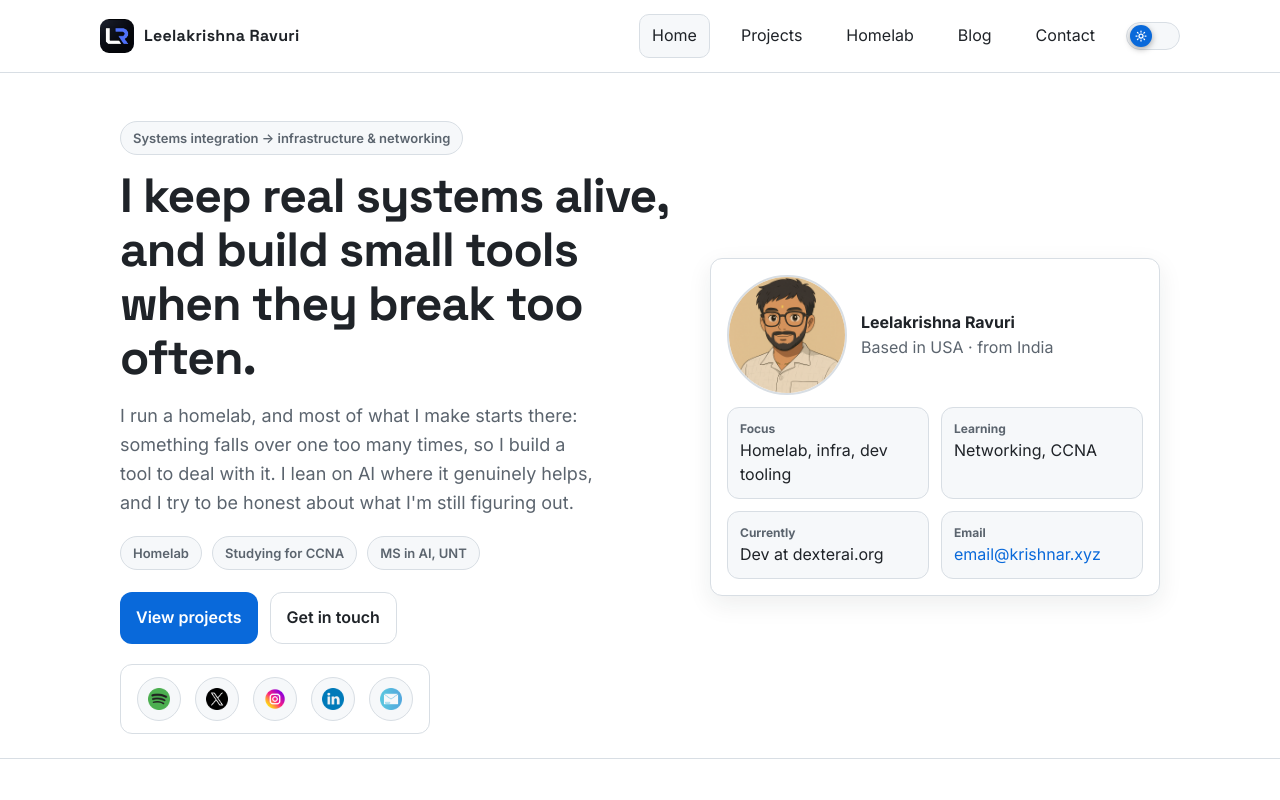
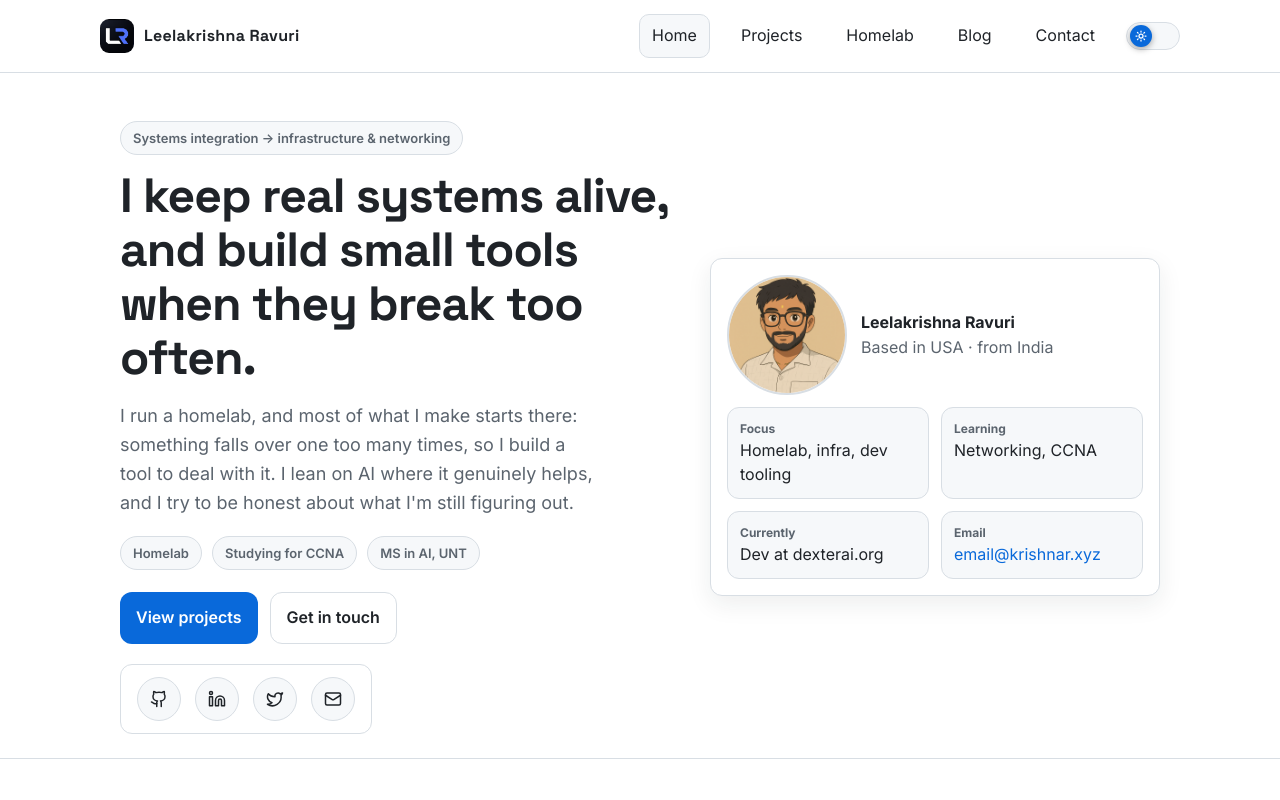
Before and after one commit to LeelaKrishna-R/krishnar.xyz, a Next.js app: page / in a window 1280 px wide. Shown: the top 800 px of the page. Built offline with nearby package versions, Linux system fonts and the light colour scheme; no server answers.

Commit message:
Swap hero socials to GitHub/LinkedIn/X/email as clean line icons
Drop the Spotify and Instagram brand PNGs, add GitHub, and use consistent
monochrome lucide icons instead of colorful brand images.

```diff
--- a/components/SocialBar.jsx
+++ b/components/SocialBar.jsx
@@ -1,30 +1,32 @@
 "use client";
-import Image from "next/image";
+import { Github, Linkedin, Twitter, Mail } from "lucide-react";
 
 const socials = [
-  { name: "Spotify", href: "https://open.spotify.com/user/pz4y1pm74kjnteb9mz0lglgik", icon: "/socials/spotify.png" },
-  { name: "Twitter", href: "https://twitter.com/leelakr90136330", icon: "/socials/twitter.png" },
-  { name: "Instagram", href: "https://www.instagram.com/krishhbyte", icon: "/socials/instagram.png" },
-  { name: "LinkedIn", href: "https://www.linkedin.com/in/leelakrishnaravuri/", icon: "/socials/linkedin.png" },
-  { name: "Email", href: "mailto:email@krishnar.xyz", icon: "/socials/email.png" },
+  { name: "GitHub", href: "https://github.com/LeelaKrishna-R", Icon: Github },
+  { name: "LinkedIn", href: "https://www.linkedin.com/in/leelakrishnaravuri/", Icon: Linkedin },
+  { name: "X", href: "https://twitter.com/leelakr90136330", Icon: Twitter },
+  { name: "Email", href: "mailto:email@krishnar.xyz", Icon: Mail },
 ];
 
 export default function SocialBar() {
   return (
     <div className="social-wrap">
-      {/* Just the icons row */}
       <div className="social-icons">
-        {socials.map((s) => (
+        {socials.map((s) => {
+          const external = s.href.startsWith("http");
+          return (
             <a
               key={s.name}
               href={s.href}
-            target="_blank"
-            rel="noopener noreferrer"
+              target={external ? "_blank" : undefined}
+              rel={external ? "noopener noreferrer" : undefined}
               className="social-icon"
+              aria-label={s.name}
             >
-            <Image src={s.icon} alt={s.name} width={22} height={22} />
+              <s.Icon size={18} strokeWidth={2} aria-hidden="true" />
             </a>
-        ))}
+          );
+        })}
       </div>
     </div>
   );
```
Lines whose indentation alone changed are shown as unchanged.
